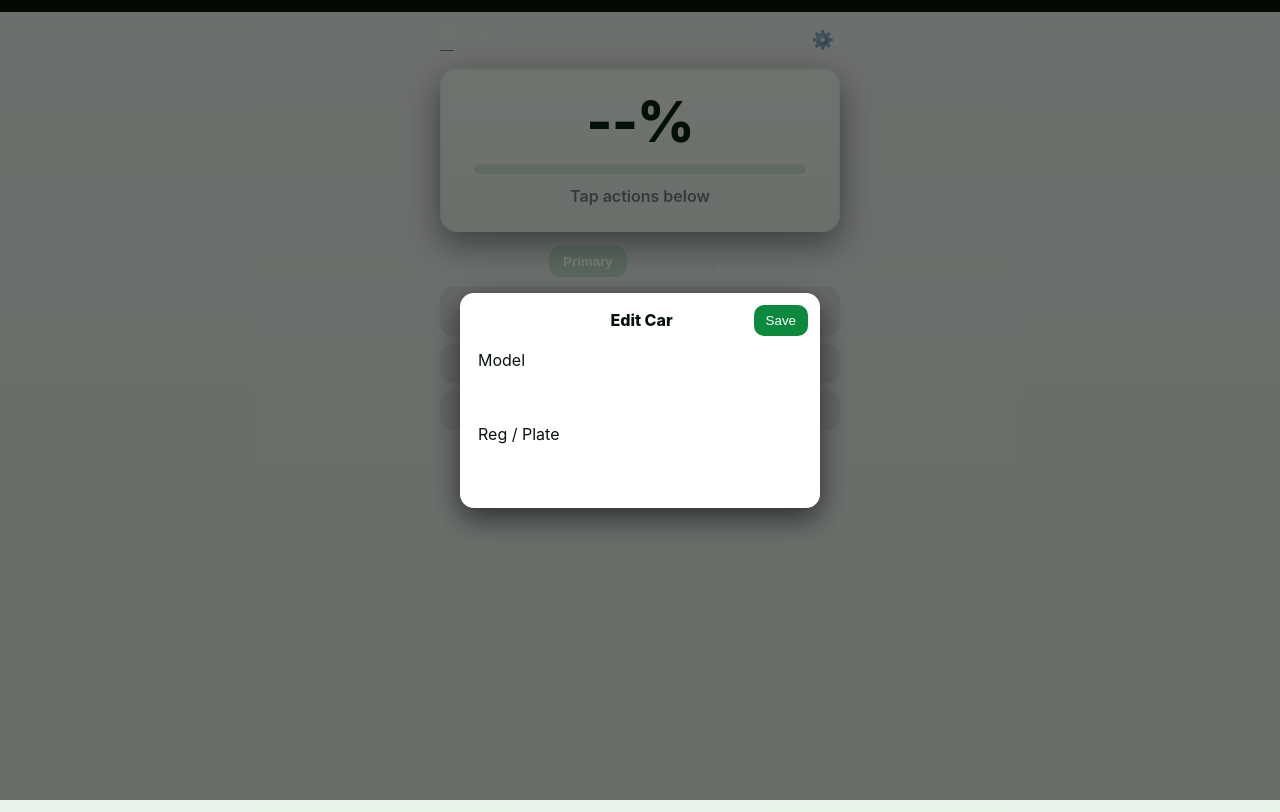
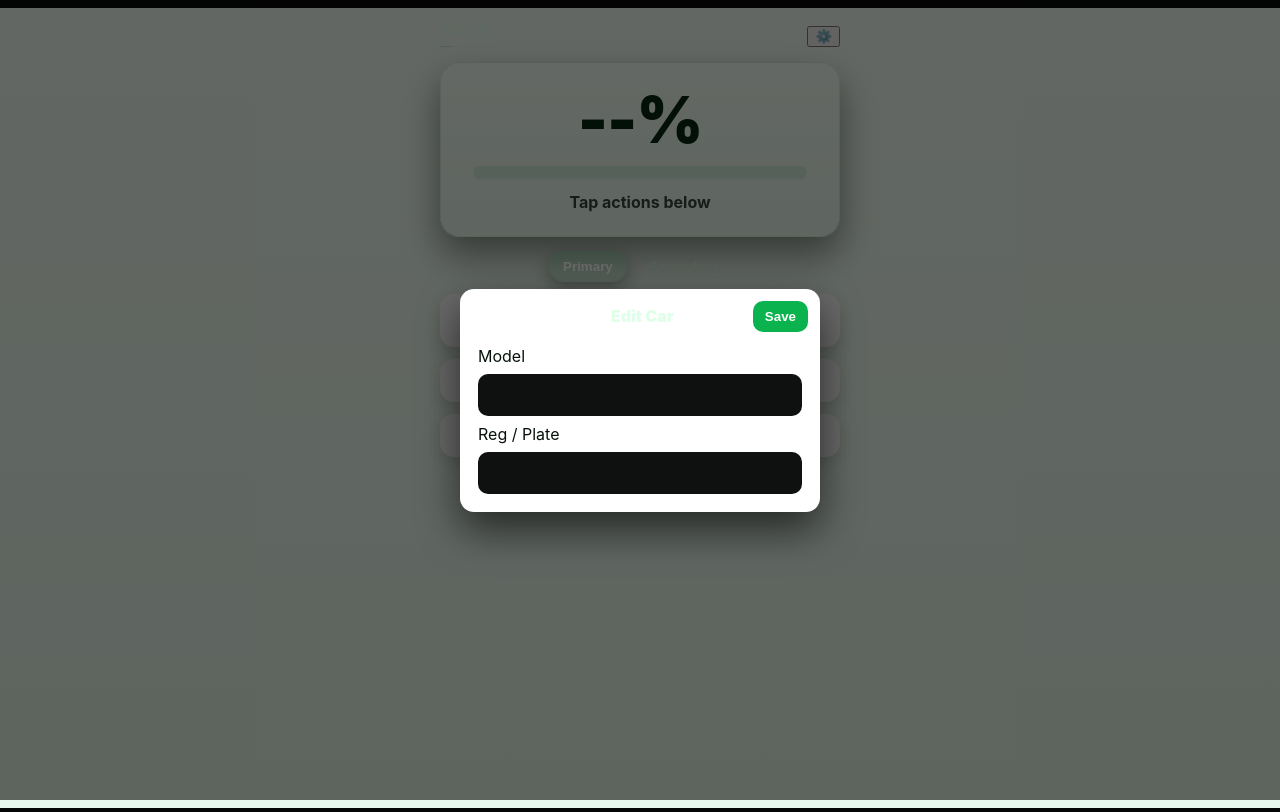
Before and after one commit to ajinkya2401/ev-soc-app, a plain HTML site: page index.html in a window 1280 px wide. Both pictures are taken after a click on the button "⚙️". Drawn offline with Linux system fonts and the light colour scheme.

Commit message:
Update styles.css

```diff
--- a/styles.css
+++ b/styles.css
@@ -1,80 +1,83 @@
-
 :root{
-  --bg:#07120b;
-  --card-bg: linear-gradient(180deg,#f8fff9,#eef7ee);
-  --accent:#0b8a3e;
-  --accent-2:#0a6b2e;
-  --muted:#7b8084;
-  --danger:#c93b3b;
-  --glass: rgba(255,255,255,0.06);
-  font-family: -apple-system, "SF Pro Text", system-ui, Roboto, "Segoe UI", "Helvetica Neue", Arial;
+  --bg:#050707;
+  --card-bg: linear-gradient(180deg,#f6fff8,#eaf7ec);
+  --accent:#0bb34e;       /* brighter EV green */
+  --accent-2:#077235;
+  --muted:#8b9096;
+  --danger:#e05252;
+  --card-shadow: 0 18px 36px rgba(4,7,6,0.45);
+  font-family: -apple-system, "SF Pro Text", system-ui, Roboto, "Helvetica Neue", Arial;
 }
 *{box-sizing:border-box}
-html,body{height:100%;margin:0;background:var(--bg);color:#fff;-webkit-font-smoothing:antialiased;}
-.app{max-width:420px;margin:12px auto;padding:10px;}
-.topbar{display:flex;align-items:center;justify-content:space-between;margin-bottom:10px}
+html,body{height:100%;margin:0;background:var(--bg);color:#ffffff;-webkit-font-smoothing:antialiased;}
+.app{max-width:420px;margin:8px auto;padding:10px;}
+
+/* Top */
+.topbar{display:flex;align-items:center;justify-content:space-between;margin-bottom:8px}
 .car-meta{display:flex;flex-direction:column}
-.car-model{font-weight:700;color:#e9fff0}
-.car-reg{color:var(--muted);font-size:13px}
-.icon-btn{background:transparent;border:0;color:#fff;font-size:18px;padding:6px;opacity:.95}
+.car-model{font-weight:800;color:#e6fff0;font-size:16px;letter-spacing:0.2px}
+.car-reg{color:#cfe6d9;font-size:13px}
 
-/* Card */
+/* Card: bolder, deeper shadow */
 .card{
-  border-radius:18px;padding:18px;background:var(--card-bg);box-shadow:0 12px 34px rgba(2,8,6,0.45);
-  border: 2px solid rgba(11,138,62,0.06);
+  border-radius:20px;
+  padding:18px;
+  background:var(--card-bg);
+  box-shadow: var(--card-shadow);
+  border: 1px solid rgba(7,10,8,0.08);
   transition:transform .12s ease, box-shadow .12s ease;
 }
-.card:active{transform:scale(.998)}
 .meter{display:flex;flex-direction:column;align-items:center;gap:8px}
-.soc-big{font-size:56px;font-weight:800;color:#06240f;letter-spacing:-1px}
-.soc-gauge{width:92%;height:10px;background:rgba(11,138,62,0.12);border-radius:999px;overflow:hidden}
-.gauge-fill{height:100%;background:linear-gradient(90deg,var(--accent),var(--accent-2));width:0%}
+.soc-big{font-size:64px;font-weight:900;color:#06240f;letter-spacing:-1px;text-shadow:0 2px 0 rgba(255,255,255,0.02)}
+.soc-gauge{width:92%;height:14px;background:rgba(11,139,78,0.12);border-radius:999px;overflow:hidden;box-shadow:inset 0 -2px 0 rgba(255,255,255,0.35)}
+.gauge-fill{height:100%;background:linear-gradient(90deg,var(--accent),var(--accent-2));width:0%;transition:width .35s cubic-bezier(.2,.9,.3,1)}
 .subline-wrap{display:flex;flex-direction:column;align-items:center;margin-top:12px}
-.subline{color:var(--muted);font-weight:600}
-.timestamp{color:#8a8f93;font-size:12px;margin-top:6px}
+.subline{color:#35413a;font-weight:700}
+.timestamp{color:#6a6f71;font-size:12px;margin-top:6px}
 
-/* Bottom bar */
-.bottom-bar{margin-top:14px;display:flex;flex-direction:column;gap:10px}
+/* Bottom bar - segmented look */
+.bottom-bar{margin-top:14px;display:flex;flex-direction:column;gap:12px}
 .tabs{display:flex;gap:8px;justify-content:center}
-.tab{background:transparent;border:0;color:#cfe9da;padding:8px 14px;border-radius:12px;font-weight:700}
-.tab.active{background:rgba(11,138,62,0.18);color:#fff}
+.tab{background:transparent;border:0;color:#cfe9da;padding:8px 14px;border-radius:999px;font-weight:800}
+.tab.active{background:linear-gradient(180deg, rgba(11,179,78,0.16), rgba(7,114,46,0.12));color:#fff;box-shadow:0 6px 18px rgba(6,20,13,0.35)}
 .actions{display:flex;justify-content:center;padding:0 12px}
-.action-group{display:flex;flex-direction:column;gap:8px;width:100%}
-.action{padding:12px;border-radius:12px;border:0;background:rgba(10,10,10,0.06);color:#07120b;font-weight:700}
-.action.large{font-size:18px;padding:14px}
-.action.accent{background:var(--accent);color:#fff}
-.action.danger{background:var(--danger);color:#fff}
+.action-group{display:flex;flex-direction:column;gap:12px;width:100%}
+.action{padding:14px;border-radius:14px;border:0;background:#f2f7f2;color:#07120b;font-weight:800;box-shadow:0 6px 16px rgba(2,6,4,0.12)}
+.action.large{font-size:18px;padding:16px}
+.action.accent{background:var(--accent);color:white;box-shadow:0 10px 22px rgba(6,107,45,0.28)}
+.action.danger{background:var(--danger);color:white;box-shadow:0 10px 22px rgba(200,70,70,0.18)}
 
-/* modals */
-.modal{position:fixed;inset:0;display:flex;align-items:center;justify-content:center;background:rgba(0,0,0,0.55);z-index:60}
+/* Modals */
+.modal{position:fixed;inset:0;display:flex;align-items:center;justify-content:center;background:rgba(2,4,3,0.6);z-index:60}
 .modal.hidden{display:none}
-.modal-card{width:92%;max-width:420px;background:#07120b;border-radius:14px;padding:12px;box-shadow:0 10px 30px rgba(0,0,0,0.6)}
+.modal-card{width:94%;max-width:430px;background:#0a0b0a;border-radius:14px;padding:12px;box-shadow:0 18px 40px rgba(0,0,0,0.6)}
 .modal-card.small{max-width:360px}
 .modal-top{display:flex;align-items:center;justify-content:space-between;margin-bottom:8px}
-.btn{border:0;background:transparent;color:#fff;padding:8px;border-radius:10px}
-.btn.ghost{opacity:.9}
+.btn{border:0;background:transparent;color:#fff;padding:8px;border-radius:10px;font-weight:700}
+.btn.ghost{opacity:.94}
 .btn.primary{background:var(--accent);color:white;padding:8px 12px;border-radius:10px}
 
 /* keypad */
-.kp-title{font-weight:800}
-.kp-display{font-size:42px;text-align:center;padding:14px 0;color:#fff;min-height:56px}
-.kp-grid{display:grid;grid-template-columns:repeat(3,1fr);gap:10px}
-.kp-key{background:#0e0f0f;border-radius:12px;padding:18px 0;text-align:center;font-size:22px;color:#fff;user-select:none}
+.kp-title{font-weight:900;color:#dfffe8}
+.kp-display{font-size:48px;text-align:center;padding:14px 0;color:#f6fff8;min-height:64px}
+.kp-grid{display:grid;grid-template-columns:repeat(3,1fr);gap:12px}
+.kp-key{background:#0f1110;border-radius:14px;padding:18px 0;text-align:center;font-size:24px;color:#fff;user-select:none;box-shadow:0 8px 18px rgba(0,0,0,0.6)}
 .kp-key.del{font-size:18px}
 .kp-key.hidden{visibility:hidden}
 
 /* edit form */
 .edit-form{display:flex;flex-direction:column;gap:8px;padding:6px}
-.edit-form input{width:100%;padding:10px;border-radius:10px;border:0;font-size:16px}
+.edit-form input{width:100%;padding:12px;border-radius:10px;border:0;font-size:16px;background:#0f1110;color:#fff}
 
 /* history */
 .hist-body{max-height:52vh;overflow:auto;padding:6px}
-.hist-item{background:#0b0d0d;border-radius:10px;padding:10px;margin-bottom:10px}
-.hist-item small{color:#8f9396}
+.hist-item{background:#0a0c0b;border-radius:10px;padding:12px;margin-bottom:10px;color:#e6efe8}
+.hist-item small{color:#9aa3a0}
 
 /* utilities */
 .hidden{display:none}
 @media (prefers-color-scheme: light){
-  body{background:linear-gradient(#f2f6f2,#e8f3ea);color:#07120b}
+  body{background:linear-gradient(#f4fdf6,#e9f8ec);color:#07120b}
   .modal-card{background:#fff;color:#07120b}
+  .action{background:#fff}
 }
```
